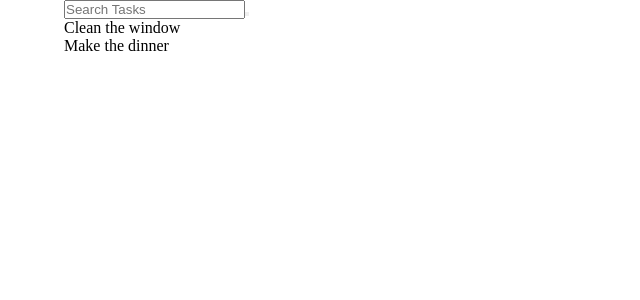
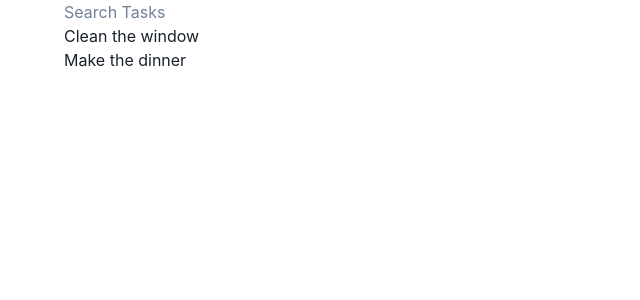
Before and after one commit to francisco-solis99/spotitask, a React (Vite) app: page / in a window 1280 px wide. Shown: the top 300 px of the page, without its empty margins (0-640 px from the left). Built offline with nearby package versions, Linux system fonts and the light colour scheme.

Commit message:
[cheat] add chakra provider

```diff
--- a/src/main.jsx
+++ b/src/main.jsx
@@ -1,12 +1,15 @@
 import React from 'react';
 import ReactDOM from 'react-dom/client';
 import App from './App.jsx';
+import { ChakraProvider } from '@chakra-ui/react';
 import './index.css';
 
 const root = ReactDOM.createRoot(document.getElementById('root'));
 
 root.render(
   <React.StrictMode>
-    <App />
+    <ChakraProvider>
+      <App />
+    </ChakraProvider>
   </React.StrictMode>,
 );
```
